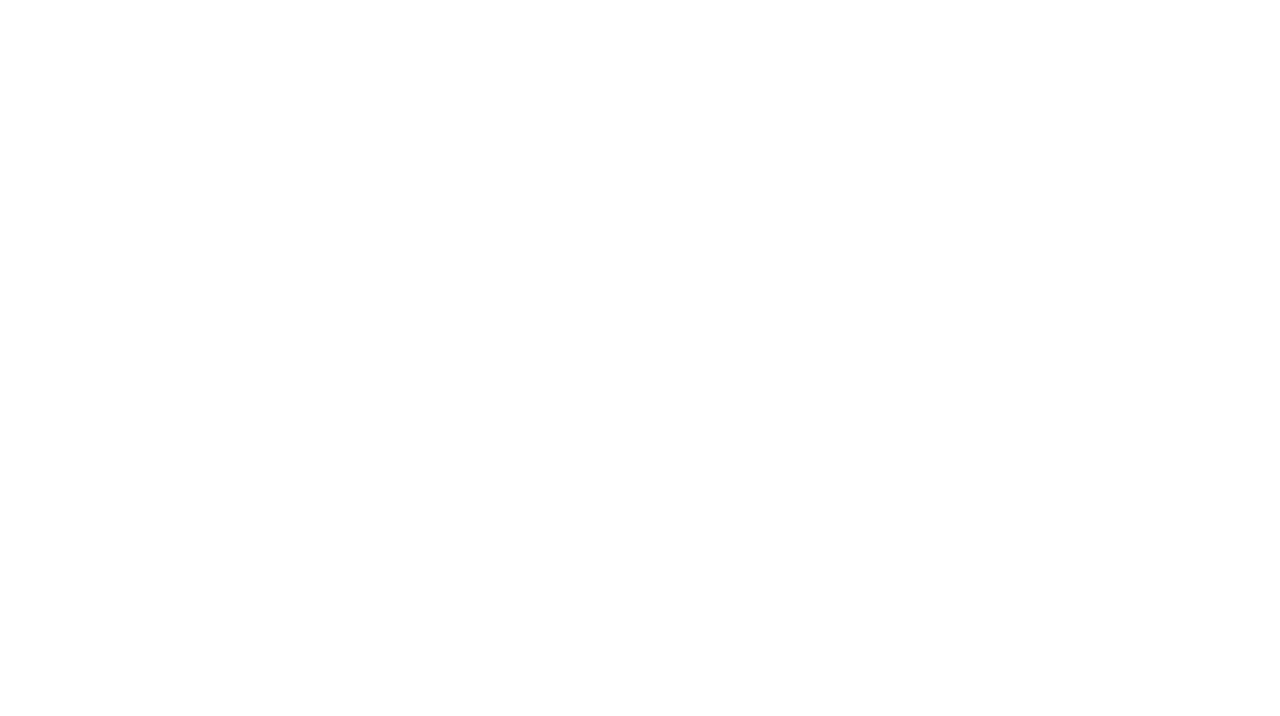
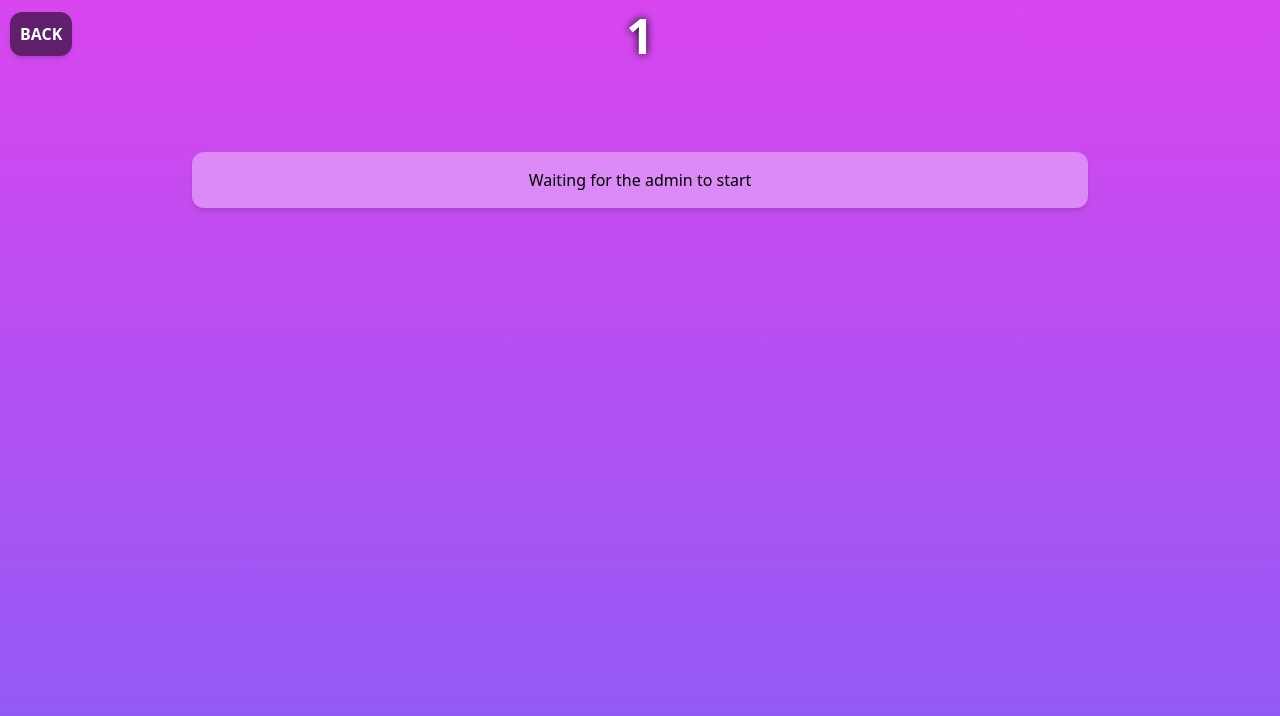
Before and after one commit to vishal290704/QuizTask, a React (Vite) app: page /room/1/1 in a window 1280 px wide. Before the commit this address had no page. Shown: the top 716 px of the page. Built offline with nearby package versions, Linux system fonts and the light colour scheme.

Commit message:
useParams

```diff
--- a/src/App.jsx
+++ b/src/App.jsx
@@ -17,7 +17,7 @@ function App() {
     <Router>
       <Routes>
         <Route path="/" element={<LandingPage />} />
-        <Route path="/room/" element={<QuizRoom />} />
+        <Route path="/room/:roomCode/:username" element={<QuizRoom />} />
         <Route path="/local-quiz" element={<LocalQuizzes />} />
 
         {/* admin */}
--- a/src/comps/LandingPage.jsx
+++ b/src/comps/LandingPage.jsx
@@ -1,14 +1,15 @@
 import React, { useState, useEffect } from "react";
-import { Link, useNavigate } from "react-router-dom";
+import { Link, useNavigate, useParams } from "react-router-dom";
 
 const LandingPage = () => {
   const [username, setUsername] = useState("");
-  const [inviteCode, setInviteCode] = useState("");
+  const [roomCode, setRoomCode] = useState("");
   const navigate = useNavigate();
 
   const joinRoom = () => {
-    if (username && inviteCode) {
-      navigate("/room", { state: { username, inviteCode } });
+    if (username && roomCode) {
+      // navigate('"/room", { state: { username, roomCode } }');
+      navigate(`/room/${roomCode}/${username}`);
     } else {
       alert("Enter username and invite code to continue");
     }
@@ -57,8 +58,8 @@ const LandingPage = () => {
             <label className="block text-sm font-medium">Room Code:</label>
             <input
               type="text"
-              value={inviteCode}
-              onChange={(e) => setInviteCode(e.target.value)}
+              value={roomCode}
+              onChange={(e) => setRoomCode(e.target.value)}
               className="mt-1 block w-full border rounded-lg text-gray-600 border-gray-300 p-2 focus:outline"
               placeholder="Enter room code"
             />
--- a/src/comps/QuizRoom.jsx
+++ b/src/comps/QuizRoom.jsx
@@ -1,11 +1,14 @@
 import React, { useState, useEffect } from "react";
 import axios from "axios";
-import { Link } from "react-router-dom";
+import { Link, useNavigate, useParams } from "react-router-dom";
 
 // api url
 const fetchQuizUrl = "/sampleAPI/responseQuiz.json";
 
 const QuizRoom = () => {
+  // data from previous page
+  let { roomCode, username } = useParams();
+
   // states
   const [quizStatus, setStatus] = useState(false);
   const [prompt, setPrompt] = useState("Waiting for the admin to start");
@@ -46,7 +49,7 @@ const QuizRoom = () => {
     <div className="flex-col justify-center items-center bg-gradient-to-t from-violet-500 to-fuchsia-500 w-screen h-screen">
       {/* Title */}
       <h1 className="text-[3em] text-center font-bold text-white [text-shadow:0_0_10px_black]">
-        Quiz Room
+        {roomCode}
       </h1>
 
       {/* Navigation */}
@@ -58,11 +61,14 @@ const QuizRoom = () => {
 
       {/* if status is false */}
       {!quizStatus ? (
+        // panel
         <div className="flex flex-col items-center mx-auto py-[2vh] justify-center mt-[10vh] w-[80%] max-w-4xl bg-[rgba(255,255,255,0.35)] rounded-xl shadow-md">
           <p>{prompt}</p>
         </div>
       ) : (
-        <div className="text-white text-lg mt-[20vh]">Quiz Loaded</div>
+        <div className="flex flex-col items-center mx-auto py-[2vh] justify-center mt-[10vh] w-[80%] max-w-4xl bg-[rgba(255,255,255,0.35)] rounded-xl shadow-md">
+          <div className="text-white text-lg mt-[20vh]">Quiz Loaded</div>
+        </div>
       )}
     </div>
   );
```
